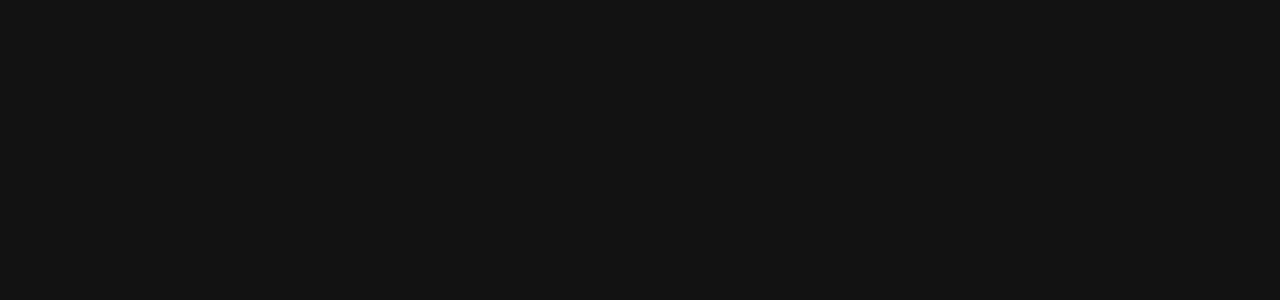
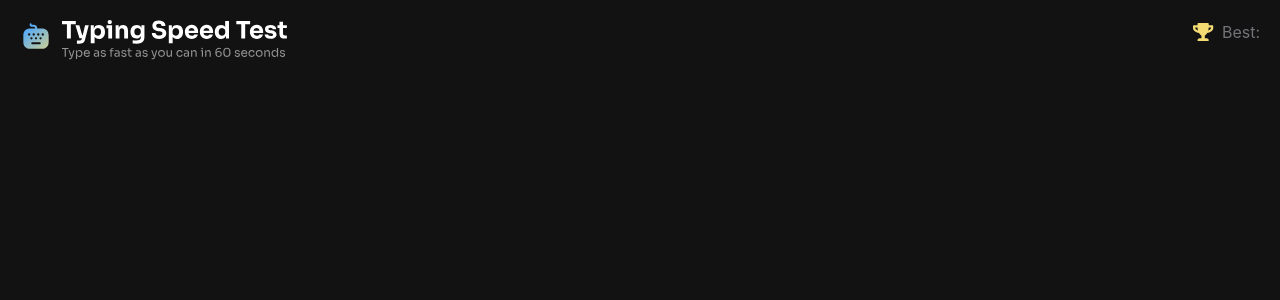
Before and after one commit to alitech42/Typing-Speed-Test, a React (Vite) app: page / in a window 1280 px wide. Shown: the top 300 px of the page. Built offline with nearby package versions, Linux system fonts and the light colour scheme.

Commit message:
Feat: Create Header component that displays logo and personal best

```diff
--- a/src/App.tsx
+++ b/src/App.tsx
@@ -1,10 +1,11 @@
 
 import './App.css'
+import { Header } from './components/Header'
 
 function App() {
   return (
     <>
-
+      <Header />
     </>
   )
 }
--- /dev/null
+++ b/src/components/Header.tsx
@@ -0,0 +1,27 @@
+export function Header() {
+    return (
+        <header className="flex justify-between p-2">
+            <div>
+                <img
+                    src="src/assets/images/logo-large.svg"
+                    alt=""
+                    className="hidden sm:block"
+                />
+                <img
+                    src="src/assets/images/logo-small.svg"
+                    alt=""
+                    className="sm:hidden"
+                />
+            </div>
+            <div>
+                <p className="text-[hsl(240,3%,46%)] flex flex-row gap-2">
+                    <img
+                        src="src/assets/images/icon-personal-best.svg"
+                        alt=""
+                    />
+                    Best:
+                </p>
+            </div>
+        </header>
+    );
+}
```
